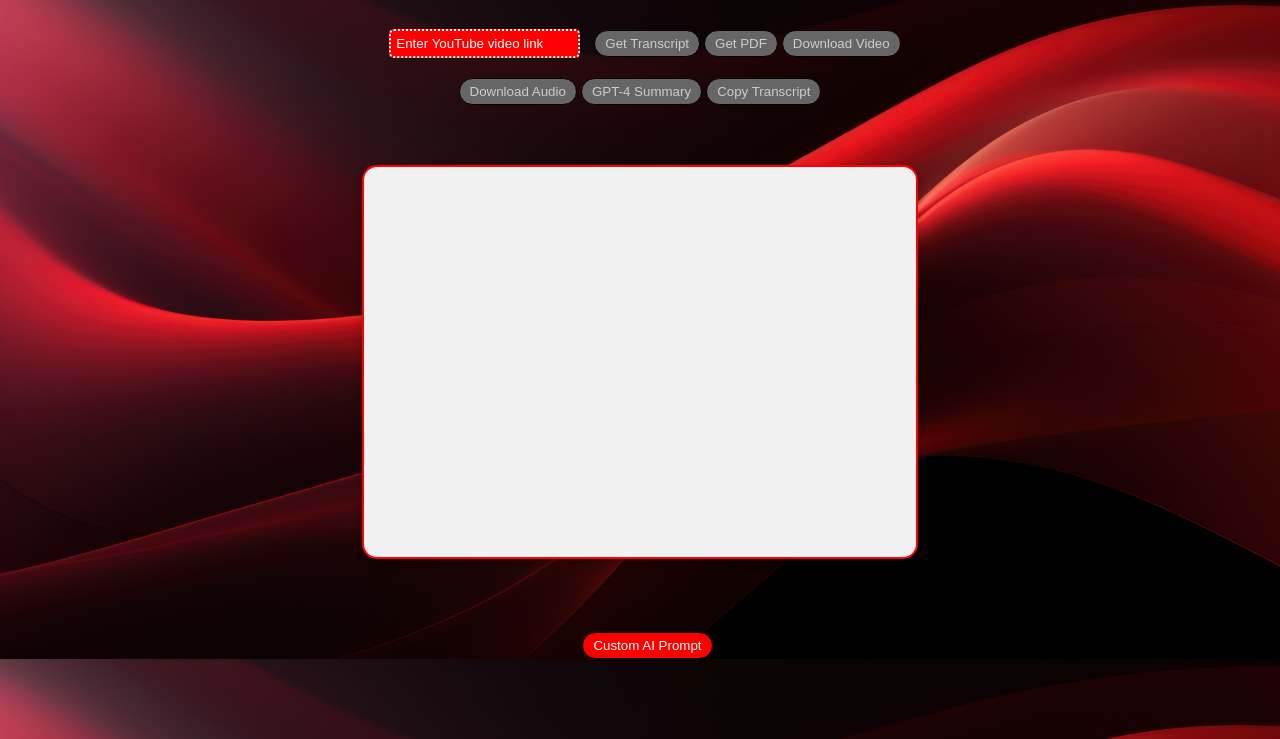
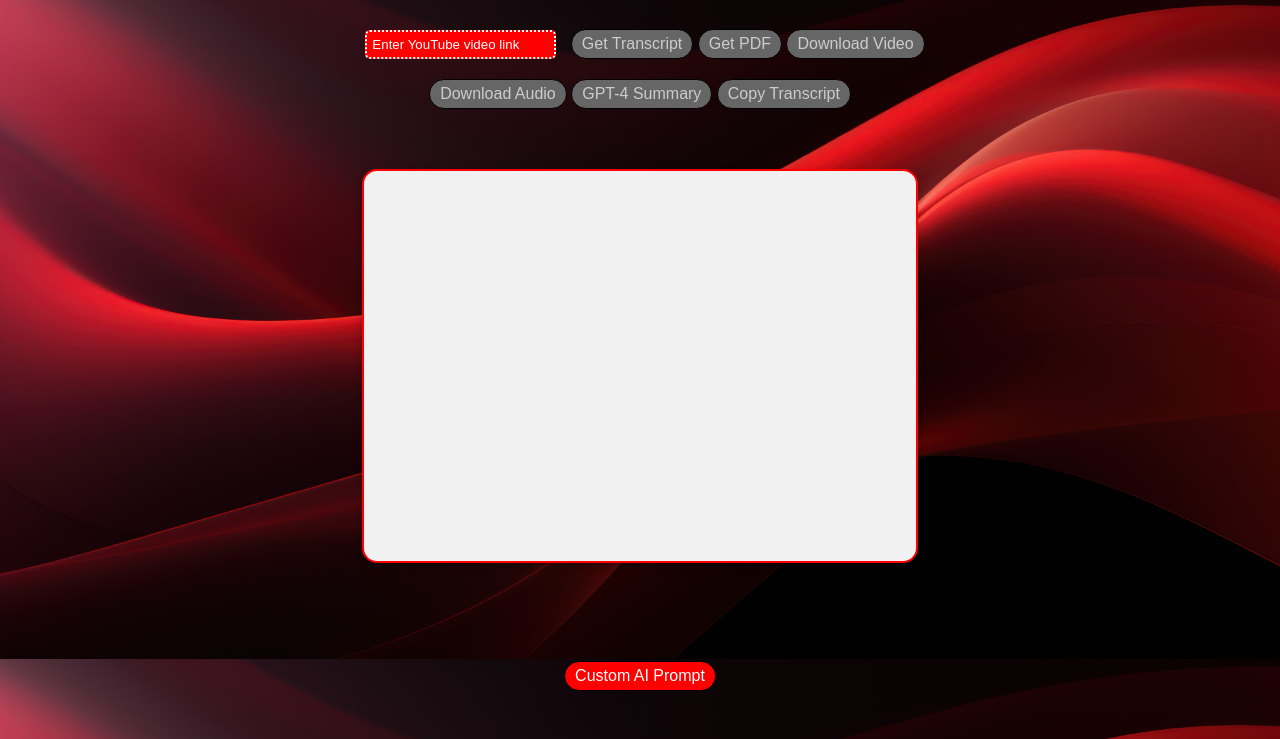
Before and after one commit to beanpython1/transcript, a plain HTML site: page index.html in a window 1280 px wide. Shown: the part 61-800 px from the top of the page. Drawn offline with nearby package versions, Linux system fonts and the light colour scheme.

Commit message:
Update styles.css

```diff
--- a/styles.css
+++ b/styles.css
@@ -1,3 +1,11 @@
+body {
+    background-image: url('background.jpg');
+    background-size: cover;
+    font-family: Arial, sans-serif;
+    margin: 0;
+    padding: 0;
+}
+
 .container {
     position: fixed;
     top: 0;
@@ -5,6 +13,12 @@
     transform: translateX(-50%);
     text-align: center;
 }
+
+h1 {
+    color: red;
+    font-size: 2em;
+}
+
 #transcript {
     margin-top: 60px;
     padding: 20px;
@@ -12,15 +26,14 @@
     background-color: #f1f1f1;
     border-radius: 15px;
     color: #333;
-    font-family: Arial, sans-serif;
     width: 80%;
     max-width: 800px;
-    box-shadow: 0 4px 8px 0 rgba(0,0,0,0.2);
     min-height: 350px;
-    overflow-y: scroll; /* Change overflow-y to scroll */
+    max-height: 450px;
+    overflow-y: auto;
+    box-shadow: 0 4px 8px 0 rgba(0, 0, 0, 0.2);
     margin-left: auto;
     margin-right: auto;
-    max-height: 450px;
 }
 
 input[type="text"] {
@@ -29,6 +42,7 @@ input[type="text"] {
     background-color: red;
     border: 2px white dotted;
     border-radius: 5px;
+    color: white;
 }
 
 ::placeholder {
@@ -42,16 +56,7 @@ button {
     color: white;
     border-radius: 15px;
     border: 1px black solid;
-}
-
-body {
-    background-image: url('background.jpg');
-    background-size: 100%;
-}
-
-h1 {
-    color: red; /* Green heading color */
-    font-family: Arial, sans-serif;
+    font-size: 1em;
 }
 
 button:hover {
@@ -60,14 +65,19 @@ button:hover {
 
 button:disabled {
     cursor: default;
-    background-color: #666; /* Dark gray background color */
-    color: #ccc; /* Light gray text color */
+    background-color: #666;
+    color: #ccc;
 }
+
 #getAI {
     position: fixed;
-    margin: auto;
-    left: 41%;
-    bottom: -100px !important;
+    left: 50%;
+    bottom: -8em;
+    transform: translateX(-50%);
     z-index: 9999;
-    display: inline-block;
 }
+
+button:enabled:active {
+    background-color: darkred;
+    color: lightgrey;
+}
```
